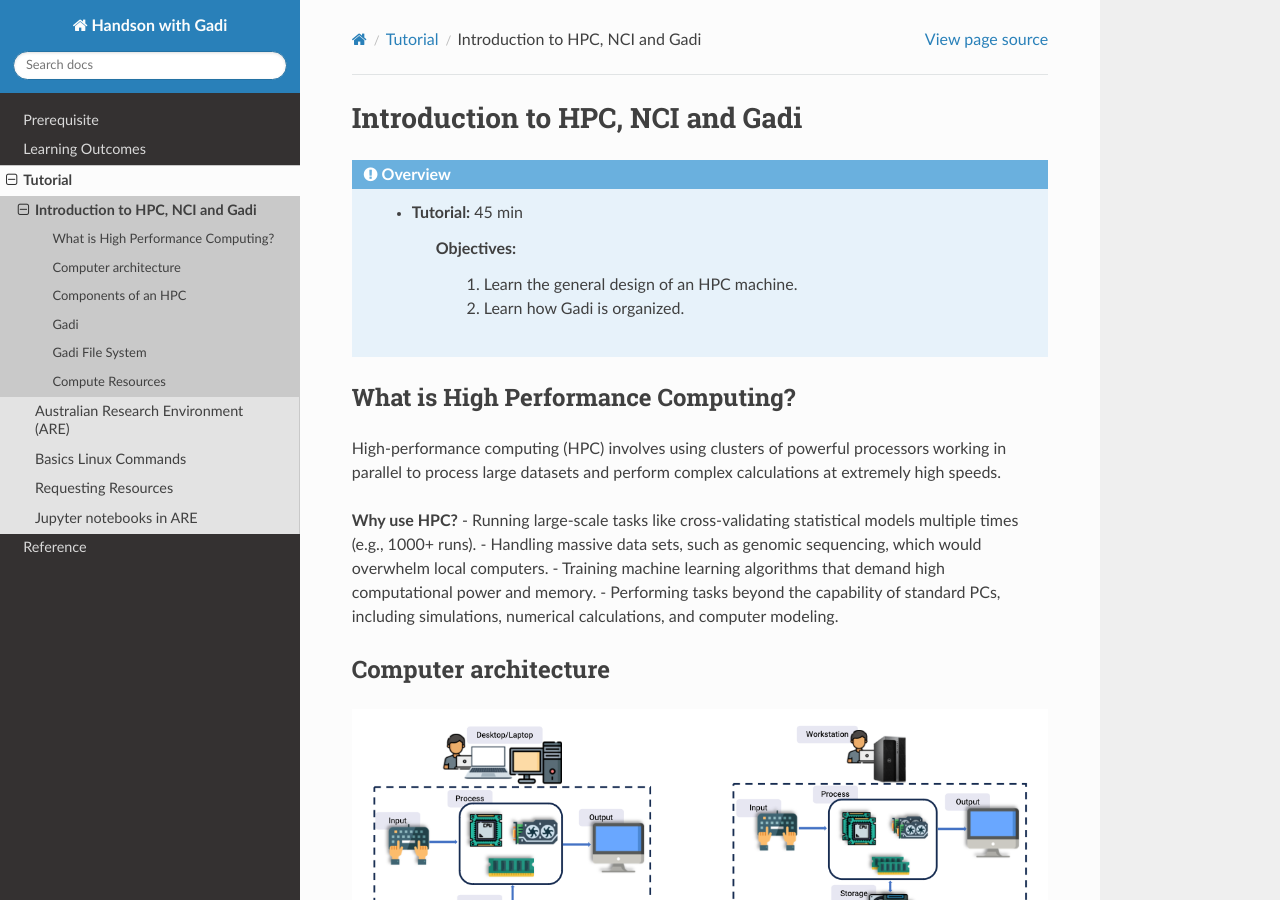
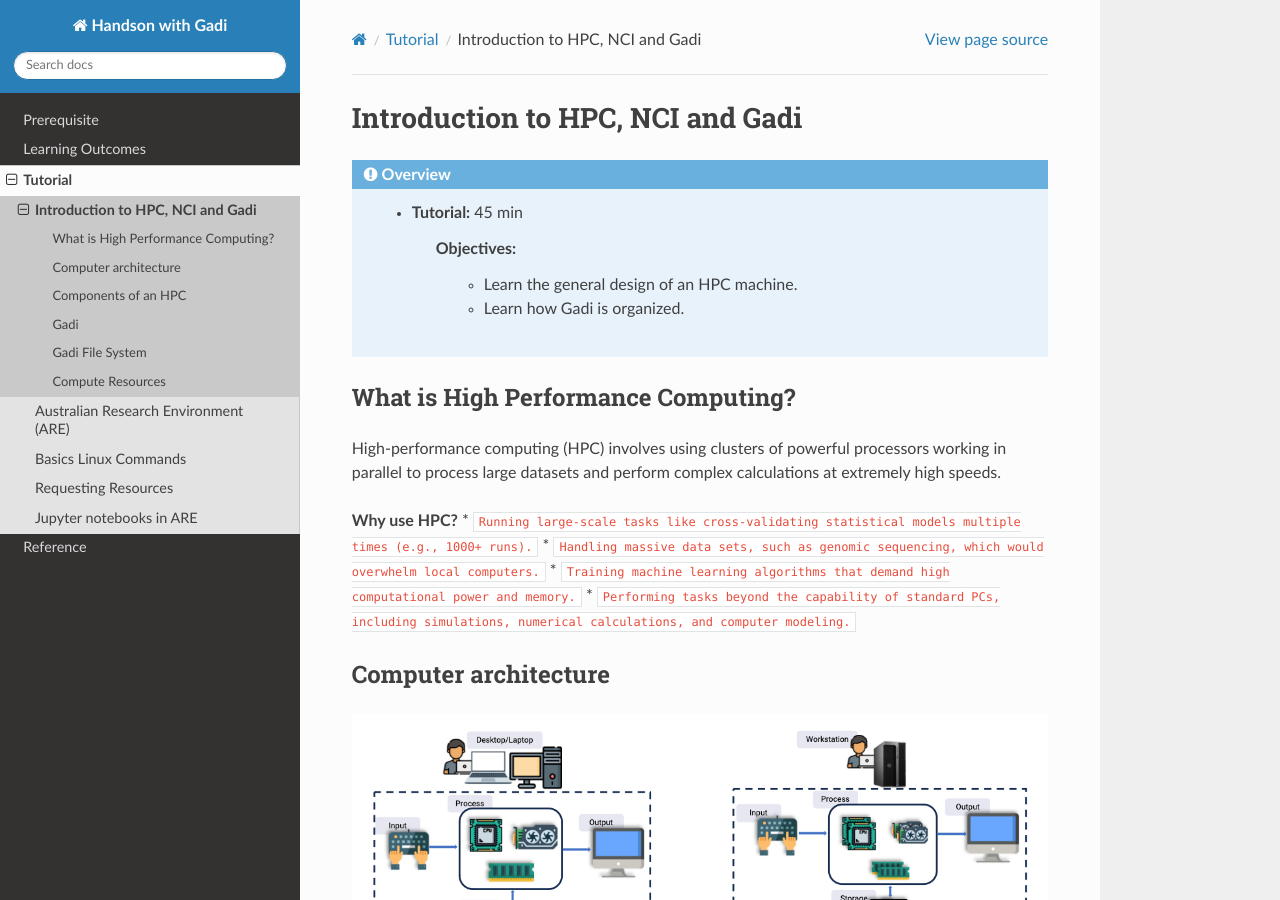
Before and after one commit to smabdullah1/handson-with-gadi, a Sphinx documentation site: the page built from docs/source/tutorial/hpc.rst, in a window 1280 px wide and 900 px high. Built offline with Sphinx 7.4.7 and the Read the Docs theme 3.1.0, drawn with Linux system fonts in a browser that asks for light colours.

Commit message:
Updates to the content

```diff
--- a/docs/source/outcomes.rst
+++ b/docs/source/outcomes.rst
@@ -2,9 +2,9 @@
 =================
 
 .. note::
-    #. Learn basic Linux commands you need on Gadi.
-    #. Learn how to launch a job on Gadi
-    #. Learn how to the Australian Research Environment (ARE).
+    * Learn basic Linux commands you need on Gadi.
+    * Learn how to launch a job on Gadi
+    * Learn about the Australian Research Environment (ARE).
 
 This workshop provides an introduction to basic command-line operations and guidelines for working
 efficiently on Gadi, the high-performance computing (HPC) machine at the National Computational
--- a/docs/source/references.rst
+++ b/docs/source/references.rst
@@ -3,7 +3,7 @@
 1. https://opus.nci.org.au/display/Help/Gadi+User+Guide
 
 
-Contributers
+Contributors
 ************
 
 1.  `Joseph John, Staff Scientist, NCI <https://www.josephjohn.org>`_
--- a/docs/source/tutorial/are.rst
+++ b/docs/source/tutorial/are.rst
@@ -7,7 +7,7 @@
     * **Tutorial:** 30 min
 
         **Objectives:**
-            #. Learn how to use Jupyter notebooks in ARE.
+            * Learn how to use Jupyter notebooks in ARE.
 
 
 .. image:: ../figs/1.png
--- a/docs/source/tutorial/basics.rst
+++ b/docs/source/tutorial/basics.rst
@@ -7,8 +7,8 @@
     * **Tutorial:** 30 min
 
         **Objectives:**
-            #. Learn how to use Gadi terminal.
-            #. Learn some basic Linux commands.
+            * Learn how to use Gadi terminal.
+            * Learn some basic Linux commands.
 
 
 File and Directory Management
--- a/docs/source/tutorial/hpc.rst
+++ b/docs/source/tutorial/hpc.rst
@@ -7,8 +7,8 @@
     * **Tutorial:** 45 min
 
         **Objectives:**
-            #. Learn the general design of an HPC machine.
-            #. Learn how Gadi is organized.
+            * Learn the general design of an HPC machine.
+            * Learn how Gadi is organized.
 
 
 What is High Performance Computing?
@@ -18,10 +18,10 @@
 calculations at extremely high speeds.
 
 **Why use HPC?**
-- Running large-scale tasks like cross-validating statistical models multiple times (e.g., 1000+ runs).
-- Handling massive data sets, such as genomic sequencing, which would overwhelm local computers.
-- Training machine learning algorithms that demand high computational power and memory.
-- Performing tasks beyond the capability of standard PCs, including simulations, numerical calculations, and computer modeling.
+* ``Running large-scale tasks like cross-validating statistical models multiple times (e.g., 1000+ runs).``
+* ``Handling massive data sets, such as genomic sequencing, which would overwhelm local computers.``
+* ``Training machine learning algorithms that demand high computational power and memory.``
+* ``Performing tasks beyond the capability of standard PCs, including simulations, numerical calculations, and computer modeling.``
 
 Computer architecture
 ********************************
--- a/docs/source/tutorial/jobs.rst
+++ b/docs/source/tutorial/jobs.rst
@@ -7,8 +7,8 @@
     * **Tutorial:** 30 min
 
         **Objectives:**
-            #. Learn how to write a PBS job script for Gadi.
-            #. Learn how to launch a job in Gadi.
+            * Learn how to write a PBS job script for Gadi.
+            * Learn how to launch a job in Gadi.
 
 1.  Which project are you using?
 2.  Which job queue are you planning to use?
```
